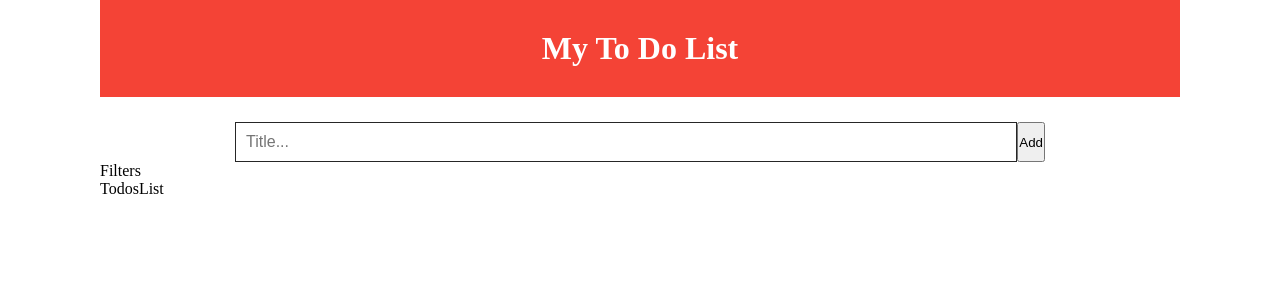
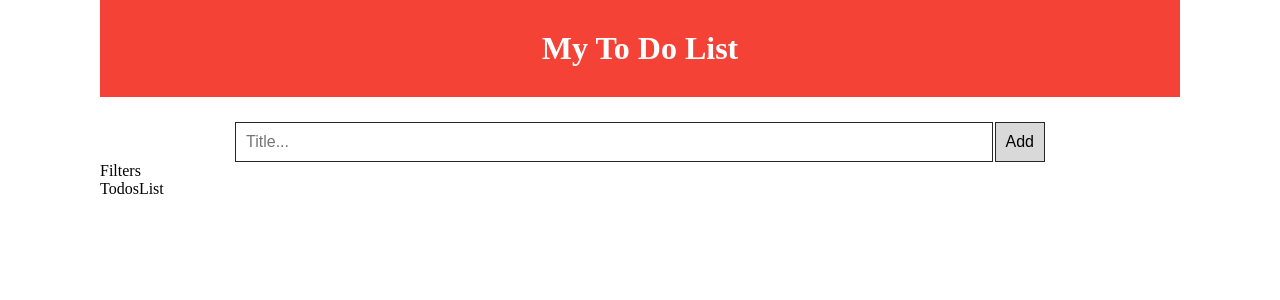
Before and after one commit to DimkaUsh/Todos, a React (Create React App) app: page / in a window 1280 px wide. Shown: the top 300 px of the page. Built offline with nearby package versions, Linux system fonts and the light colour scheme.

Commit message:
feat: add button component

```diff
--- a/src/app.css
+++ b/src/app.css
@@ -28,3 +28,17 @@
     font-size: 16px;
     border: 1px #262626 solid;
 }
+
+.btn {
+    margin-left: 2px;
+    padding: 10px;
+    font-size: 16px;
+    background: #d9d9d9;
+    transition: 0.3s;
+    cursor: pointer;
+    border: 1px #262626 solid;
+}
+
+.btn:hover {
+    background-color: #bbb;
+  }
--- a/src/components/AddForm.jsx
+++ b/src/components/AddForm.jsx
@@ -1,13 +1,26 @@
-import React from 'react'
+import { useState } from 'react'
 import Input from './UI/Input'
+import Button from './UI/Button'
 
 const AddForm = () => {
+  const [value, setValue] = useState('')
 
+    return (
+    <form className='addForm'>
+        <Input
+            type = "text"
+            value={value}
+            placeholder='Title...'
+            onChange={(e) => {setValue(e.target.value)}}>
+        </Input>
 
-  return (
-    <form className='addForm'>
-        <Input type = "text" placeholder='Title...'></Input>
-        <button type="submit">Add</button>
+        <Button
+            type="submit"
+            onClick={(e) => {
+                e.preventDefault()
+                setValue('')
+            }}
+        >Add</Button>
     </form>
   )
 }
--- /dev/null
+++ b/src/components/UI/Button.jsx
@@ -0,0 +1,22 @@
+import React from 'react'
+import calssNames from 'classnames'
+
+const Button = ({ children, className, active, disabled, ...props}) => {
+    const classes = calssNames(
+        'btn',
+        className,
+        { active }
+    )
+
+  return (
+    <button
+    className={classes}
+    disabled={disabled}
+    {...props}
+    >
+        {children}
+    </button>
+  )
+}
+
+export default Button
--- a/src/components/UI/Input.jsx
+++ b/src/components/UI/Input.jsx
@@ -1,8 +1,6 @@
-import React from 'react'
 import calssNames from 'classnames'
 
 const Input = ({ id, className, label, error, ...props}) => {
-
     const classes = calssNames(
         'input',
         className,
```
